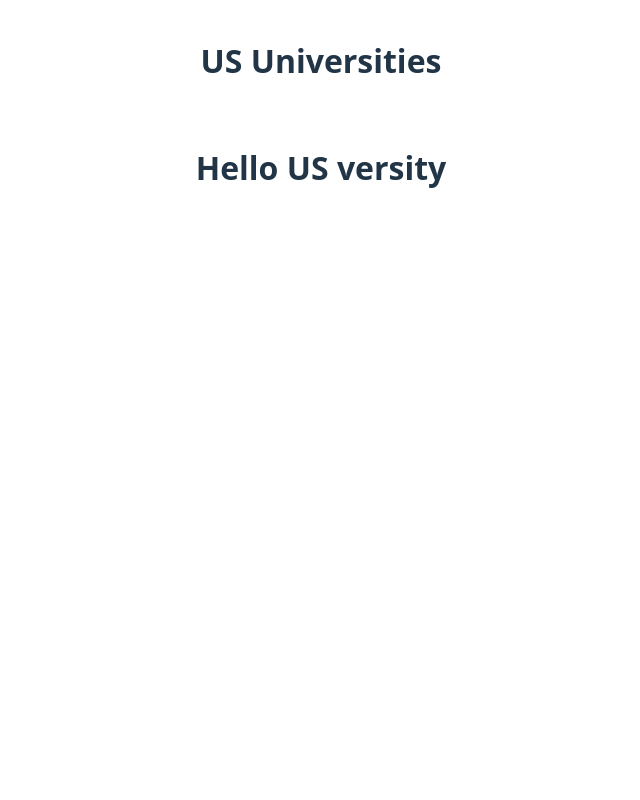
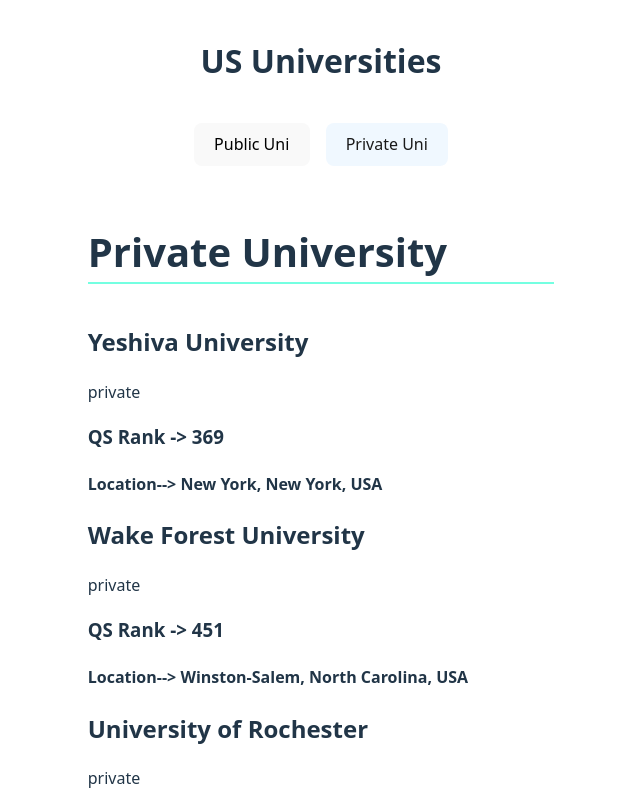
Before and after one commit to heyAbdullahBruh/VersityList, a React (Vite) app: page / in a window 1280 px wide. Shown: the top 800 px of the page, without its empty margins (319-959 px from the left). Built offline with nearby package versions, Linux system fonts and the light colour scheme.

Commit message:
#updae1.2 app update

```diff
--- a/src/App.jsx
+++ b/src/App.jsx
@@ -1,14 +1,39 @@
-
+import { useState } from "react";
 import styles from "./App.module.css";
-
+import PublicUni from "./components/versityList/public";
+import PrivateUni from "./components/versityList/private";
 
 function App() {
-
+  const [isPublic, setIsPublic] = useState(false);
   return (
     <>
       <main className={styles.app}>
         <h1>US Universities</h1>
-        <h1>Hello US versity</h1>
+        <aside className={styles.controller}>
+          <button
+            className={isPublic && `${styles.active}`}
+            onClick={() => setIsPublic(true)}
+          >
+            Public Uni
+          </button>
+
+          <button
+            className={isPublic || `${styles.active}`}
+            onClick={() => setIsPublic(false)}
+          >
+            Private Uni
+          </button>
+        </aside>
+
+        {isPublic ? (
+          <aside id={styles.publicUni}>
+            <PublicUni />
+          </aside>
+        ) : (
+          <aside id={styles.privateUni}>
+            <PrivateUni />
+          </aside>
+        )}
       </main>
     </>
   );
```
